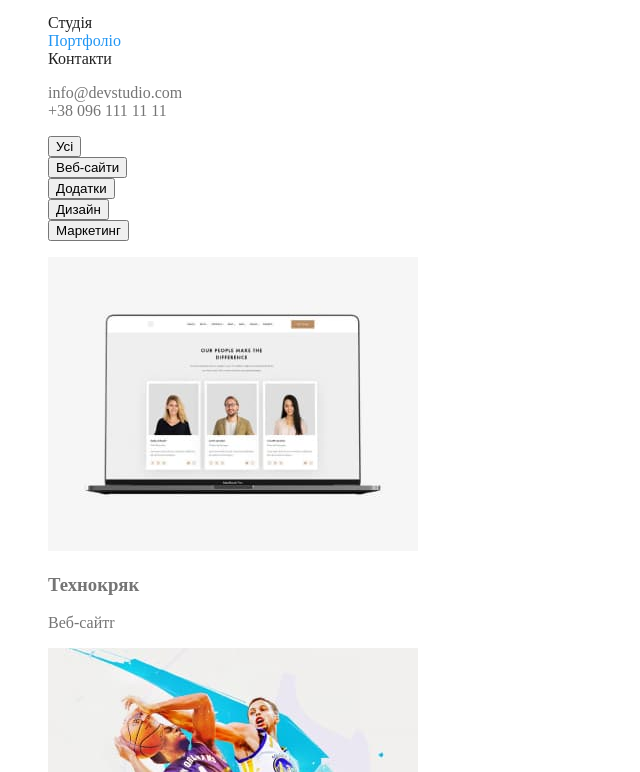
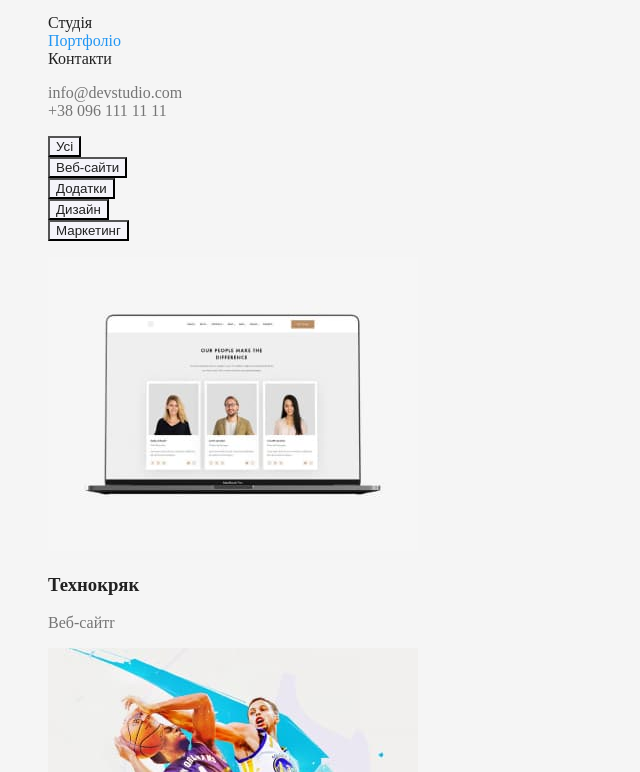
Before and after one commit to soe4ka/goit-markup-hw-02, a plain HTML site: page portfolio.html in a window 1280 px wide. Shown: the part 28-800 px from the top of the page, without its empty margins (0-640 px from the left). Drawn offline with Linux system fonts and the light colour scheme.

Commit message:
Додає стилі до portfolio.html

```diff
--- a/css/styles.css
+++ b/css/styles.css
@@ -6,7 +6,7 @@
 }
 
 body {
-    background-color: var(--primary-white-color);
+    background-color: #f5f5f5;
     color: var(--primary-text-color);
 }
 
@@ -75,7 +75,8 @@ ul {
 }
 
 .features .title,
-.workers .title{
+.workers .title,
+.projects .title {
     color: var(--secondary-text-color);
 }
 
@@ -101,3 +102,17 @@ footer {
     color: #ffffff99;
     text-decoration: none;
 }
+
+
+
+
+.filter {
+    color: var(--secondary-text-color);
+    background-color: #f5f4fa;
+}
+
+.filter:hover,
+.filter:focus {
+    color: #fff;
+    background-color: var(--accent-color);
+}
```
